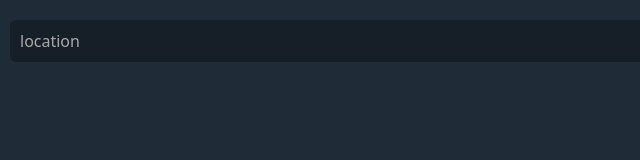
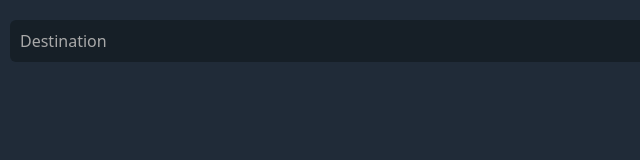
Before and after one commit to b-vennes/peruse-browser, an Electron app: page index.html in a window 800 px wide. Shown: the full height of the page, 0-640 px from the left. Drawn offline with nearby package versions, Linux system fonts and the light colour scheme.

Commit message:
change location to destination in input bar

```diff
--- a/index.html
+++ b/index.html
@@ -11,7 +11,7 @@
     </head>
     <body>
         <div id="peruseContainer">
-            <input id="routeInput" type="text" placeholder="location"></input>
+            <input id="routeInput" type="text" placeholder="Destination"></input>
 
             <button id="peruseButton">Peruse!</button>
         </div>
```
